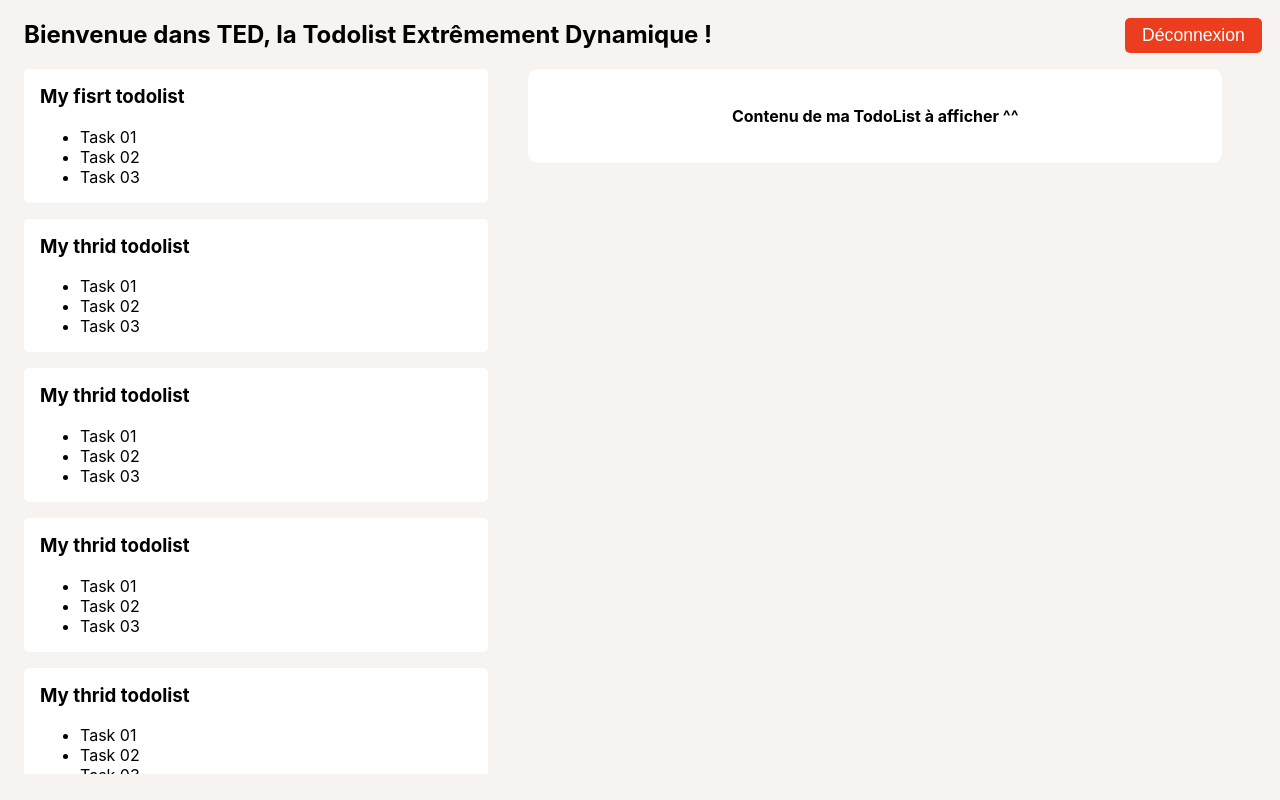
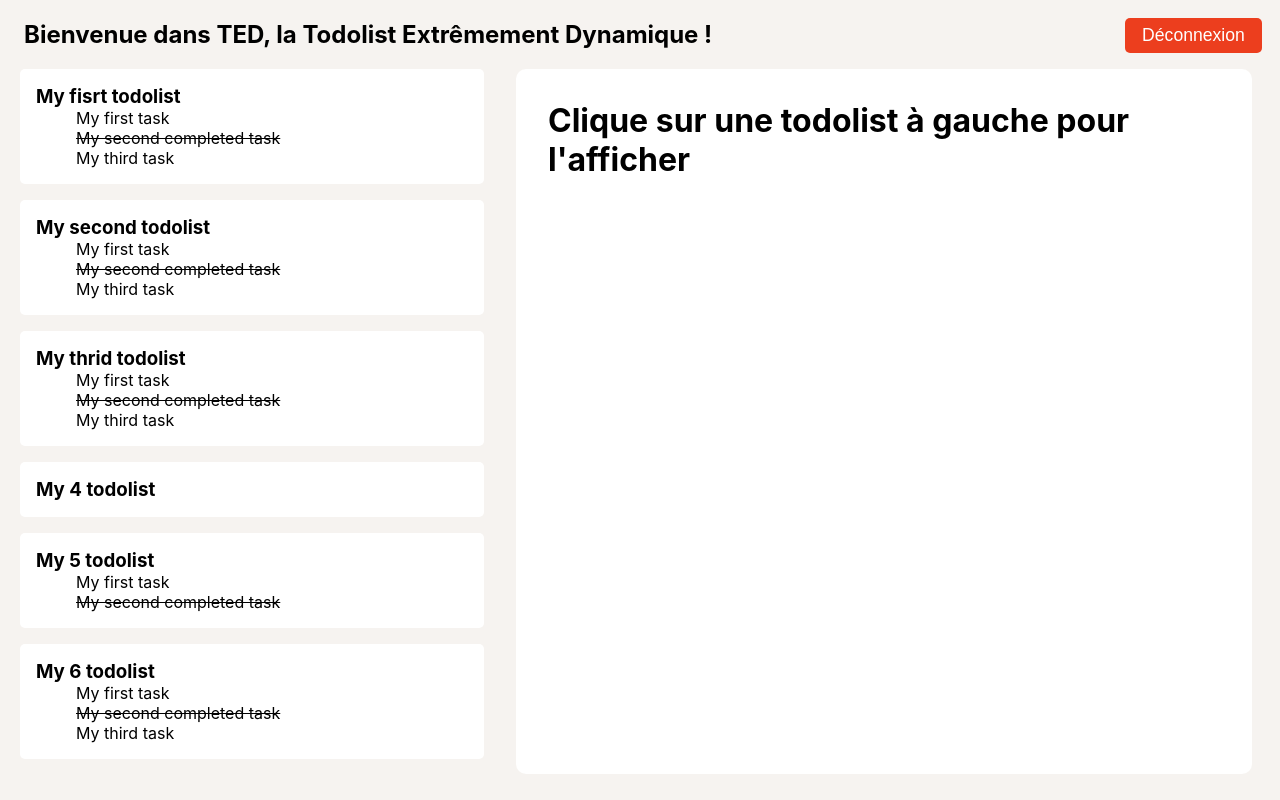
Before and after one commit to deadLocks21/ted-front, a Vue app: page / in a window 1280 px wide. Built offline with nearby package versions, Linux system fonts and the light colour scheme.

Commit message:
Style todolist display

```diff
--- a/src/components/Main/Content/Navigation/Navigation.vue
+++ b/src/components/Main/Content/Navigation/Navigation.vue
@@ -28,7 +28,6 @@ nav {
   justify-content: flex-start;
   align-items: center;
   overflow-y: scroll;
-  overflow-x: none;
   scrollbar-color: rgba(0, 0, 0, 0.6) #f6f3f0;
 }
 
--- /dev/null
+++ b/src/components/Main/Content/Navigation/TodoItem.vue
@@ -0,0 +1,27 @@
+<template>
+    <li v-if="task !== undefined">
+        <p v-if="!task.completed">{{ task.task }}</p>
+        <p v-else class="completed">{{ task.task }}</p>
+      </li>
+</template>
+
+<script>
+export default {
+    name: "TodoItem",
+    props: ['task']
+}
+</script>
+
+<style scoped>
+p {
+    margin: 0;
+}
+
+li {
+    list-style-type: none;
+}
+
+.completed {
+    text-decoration:line-through;
+}
+</style>
--- a/src/components/Main/Content/Navigation/TodoListItem.vue
+++ b/src/components/Main/Content/Navigation/TodoListItem.vue
@@ -1,36 +1,44 @@
 <template>
-    <div class="todolist">
+  <div class="todolist" @click="click">
     <h1>{{ todolist.name }}</h1>
     <ul>
-            <li>Task 01</li>
-            <li>Task 02</li>
-            <li>Task 03</li>
+        <TodoItem v-for="index in 3" :task="todolist.tasks[index - 1]" :key="index"/>
     </ul>
   </div>
 </template>
 
 <script>
+import TodoItem from './TodoItem.vue'
+
 export default {
   name: "TodoListItem",
-    props: ['todolist'],
+  props: ["todolist"],
+  components: {
+      TodoItem
+  },
+  methods: {
+      click() {
+        this.$store.dispatch("setDisplayed", this.todolist);
       }
+  }
+};
 </script>
 
 <style>
 .todolist {
   width: 90%;
-    /* height: 8em; */
   background: white;
   margin-bottom: 1em;
   border-radius: 5px;
   padding: 1em;
+  cursor: pointer;
 }
 
 .todolist > h1 {
-    margin-top: 0;
+  margin: 0;
 }
 
 .todolist > ul {
-    margin-bottom: 0;
+  margin: 0;
 }
 </style>
--- /dev/null
+++ b/src/components/Main/Content/TodoListContent/TaskItem.vue
@@ -0,0 +1,60 @@
+<template>
+  <li @click="complete">
+    <span v-if="!task.completed">
+      <div class="checkbox"></div>
+      {{ task.task }}
+    </span>
+    <span v-else>
+      <div class="checkbox">X</div>
+      <p class="completed">{{ task.task }}</p>
+    </span>
+  </li>
+</template>
+
+<script>
+export default {
+  name: "TaskItem",
+  props: ["task"],
+  methods: {
+    complete() {
+      this.$store.dispatch("setComplete", {
+        id: this.task.id,
+        todolist_id: this.task.todolist,
+        completed: !this.task.completed,
+      });
+    },
+  },
+};
+</script>
+
+<style scoped>
+p {
+  margin: 0;
+}
+
+li {
+  list-style-type: none;
+  font-size: 1.3em;
+  cursor: pointer;
+}
+
+span {
+  display: flex;
+  align-items: center;
+}
+
+.completed {
+  text-decoration: line-through;
+}
+
+.checkbox {
+  width: 0.8em;
+  height: 0.8em;
+  margin-right: 0.3em;
+  border: solid 2px;
+  display: flex;
+  align-items: center;
+  justify-content: center;
+  border-radius: 2px;
+}
+</style>
--- a/src/components/Main/Content/TodoListContent/TodoListContent.vue
+++ b/src/components/Main/Content/TodoListContent/TodoListContent.vue
@@ -1,30 +1,60 @@
 <template>
   <section>
-    <article>
-      <h1>Contenu de ma TodoList à afficher ^^</h1>
-    </article>
+    <h1>{{ $store.state.displayed_todolist.name }}</h1>
+    <ul>
+      <TaskItem v-for="item in $store.state.displayed_todolist.tasks" :key="item" :task="item" @task-complete="setComplete" />
+    </ul>
   </section>
 </template>
 
 <script>
+import TaskItem from './TaskItem.vue'
+
 export default {
   name: "TodoListContent",
+  components: {
+    TaskItem
+  },
+  methods: {
+    setComplete(payload) {
+      console.log(payload)
+    }
+  }
 };
 </script>
 
 <style scoped>
 section {
-  height: 100%;
+  height: 90%;
   width: 57.5%;
+  background-color: white;
+  margin-right: 1em;
+  border-radius: 10px;
+  display: flex;
+  flex-direction: column;
+  justify-content: flex-start;
+  align-items: center;
 }
 
-article {
+h1 {
+  margin: 0;
+  padding: 1em;
+  font-size: 2em;
+}
+
+ul {
   width: 90%;
-  /* height: 70%; */
-  display: flex;
-  justify-content: center;
-  background-color: white;
-  border-radius: 10px;
-  padding: 1em;
+  margin-bottom: 2em;
+  overflow-y: scroll;
+  scrollbar-color: rgba(0, 0, 0, 0.6) #f6f3f0;
+}
+
+ul::-webkit-scrollbar {
+  width: 8px;
+}
+
+ul::-webkit-scrollbar-thumb {
+  background-color: rgba(0, 0, 0, 0.6);
+  border-radius: 5px;
 }
 </style>
--- a/src/store/index.js
+++ b/src/store/index.js
@@ -4,6 +4,13 @@ export default createStore({
   state: {
     connected: false,
     todolists: [],
+    displayed_todolist: {
+      id: 0,
+      name: "Clique sur une todolist à gauche pour l'afficher",
+      tasks: {
+
+      },
+    },
   },
   mutations: {
     CONNECTION(state) {
@@ -15,6 +22,19 @@ export default createStore({
     SET_TODOLISTS(state, list) {
       state.todolists = list;
     },
+    SET_DISPLAYED_TODOLIST(state, todolist) {
+      state.displayed_todolist = todolist;
+    },
+    SET_COMPLETE(state, task) {
+      let index_todolist = state.todolists.map(function(e) { return e.id; }).indexOf(task.todolist_id);
+      let index_task = state.todolists[index_todolist].tasks.map(function(e) { return e.id; }).indexOf(task.id);
+      state.todolists[index_todolist].tasks[index_task].completed = true;
+    },
+    SET_UNCOMPLETE(state, task) {
+      let index_todolist = state.todolists.map(function(e) { return e.id; }).indexOf(task.todolist_id);
+      let index_task = state.todolists[index_todolist].tasks.map(function(e) { return e.id; }).indexOf(task.id);
+      state.todolists[index_todolist].tasks[index_task].completed = false;
+    },
   },
   actions: {
     login(context, payload) {
@@ -24,6 +44,15 @@ export default createStore({
     setTodoLists(context, payload) {
       if (payload instanceof Array) context.commit("SET_TODOLISTS", payload);
     },
+    setDisplayed(context, payload) {
+      if (payload instanceof Object)
+        context.commit("SET_DISPLAYED_TODOLIST", payload);
+    },
+    setComplete(context, payload) {
+      if (payload.completed) context.commit("SET_COMPLETE", payload);
+      else context.commit("SET_UNCOMPLETE", payload);
+      // TODO Add online !!
+    },
   },
   modules: {},
 });
--- a/src/views/MainPage.vue
+++ b/src/views/MainPage.vue
@@ -28,36 +28,175 @@ export default {
         id: 1,
         name: "My fisrt todolist",
         user: 1,
+        tasks: [
+          {
+            id: 1,
+            task: "My first task",
+            completed: false,
+            todolist: 1,
+          },
+          {
+            id: 2,
+            task: "My second completed task",
+            completed: true,
+            todolist: 1,
+          },
+          {
+            id: 3,
+            task: "My third task",
+            completed: false,
+            todolist: 1,
+          },
+          {
+            id: 4,
+            task: "My forth completed task",
+            completed: true,
+            todolist: 1,
+          },
+          {
+            id: 5,
+            task: "My five task",
+            completed: false,
+            todolist: 1,
+          },
+        ],
+      },
+      {
+        id: 2,
+        name: "My second todolist",
+        user: 1,
+        tasks: [
+          {
+            id: 1,
+            task: "My first task",
+            completed: false,
+            todolist: 1,
+          },
+          {
+            id: 2,
+            task: "My second completed task",
+            completed: true,
+            todolist: 1,
+          },
+          {
+            id: 3,
+            task: "My third task",
+            completed: false,
+            todolist: 1,
+          },
+          {
+            id: 4,
+            task: "My forth completed task",
+            completed: true,
+            todolist: 1,
+          },
+          {
+            id: 5,
+            task: "My five task",
+            completed: false,
+            todolist: 1,
+          },
+        ],
       },
       {
         id: 3,
         name: "My thrid todolist",
         user: 1,
+        tasks: [
+          {
+            id: 1,
+            task: "My first task",
+            completed: false,
+            todolist: 1,
+          },
+          {
+            id: 2,
+            task: "My second completed task",
+            completed: true,
+            todolist: 1,
+          },
+          {
+            id: 3,
+            task: "My third task",
+            completed: false,
+            todolist: 1,
+          },
+        ],
       },
-            {
-        id: 3,
-        name: "My thrid todolist",
+      {
+        id: 4,
+        name: "My 4 todolist",
         user: 1,
+        tasks: [],
       },
-            {
-        id: 3,
-        name: "My thrid todolist",
+      {
+        id: 5,
+        name: "My 5 todolist",
         user: 1,
+        tasks: [
+          {
+            id: 1,
+            task: "My first task",
+            completed: false,
+            todolist: 1,
+          },
+          {
+            id: 2,
+            task: "My second completed task",
+            completed: true,
+            todolist: 1,
+          },
+        ],
       },
-            {
-        id: 3,
-        name: "My thrid todolist",
+      {
+        id: 6,
+        name: "My 6 todolist",
         user: 1,
+        tasks: [
+          {
+            id: 1,
+            task: "My first task",
+            completed: false,
+            todolist: 1,
+          },
+          {
+            id: 2,
+            task: "My second completed task",
+            completed: true,
+            todolist: 1,
+          },
+          {
+            id: 3,
+            task: "My third task",
+            completed: false,
+            todolist: 1,
+          },
+        ],
       },
-            {
-        id: 3,
-        name: "My thrid todolist",
+      {
+        id: 7,
+        name: "My 7 todolist",
         user: 1,
-      },
-            {
-        id: 3,
-        name: "My thrid todolist",
-        user: 1,
+        tasks: [
+          {
+            id: 1,
+            task: "My first task",
+            completed: false,
+            todolist: 1,
+          },
+          {
+            id: 2,
+            task: "My second completed task",
+            completed: true,
+            todolist: 1,
+          },
+          {
+            id: 3,
+            task: "My third task",
+            completed: false,
+            todolist: 1,
+          },
+        ],
       },
     ]);
     // TODO Load data
```
Lines whose indentation alone changed are shown as unchanged.
